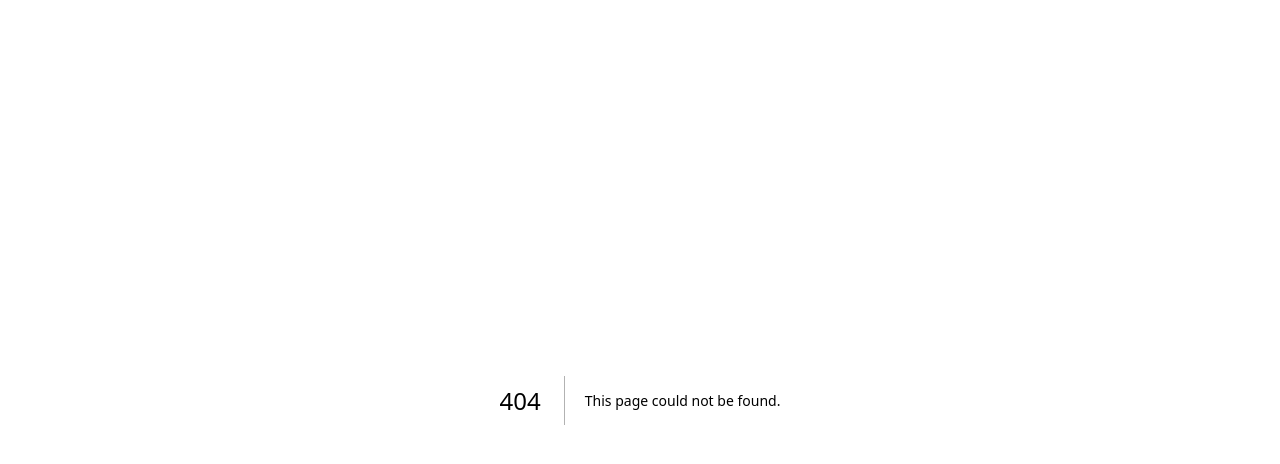
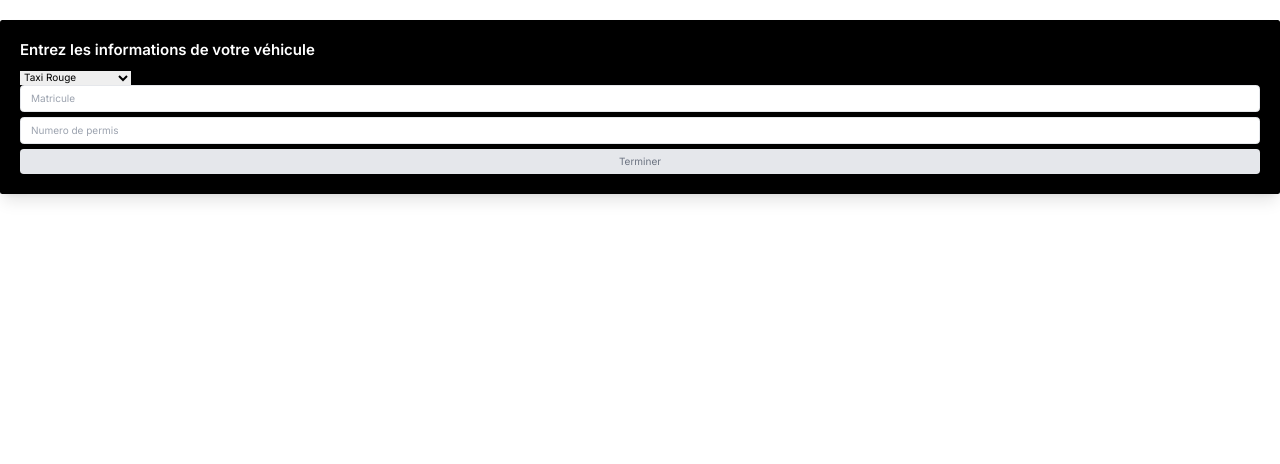
Before and after one commit to hadiatou4/pfe-taxik, a Next.js app: page /CarInfos in a window 1280 px wide. Before the commit this address had no page. Shown: the top 464 px of the page. Built offline with nearby package versions, Linux system fonts and the light colour scheme.

Commit message:
Changement effectué par Jean Co-authored-by: Jean Galant Yombouno <jgigrec323@users.noreply.github.com>

```diff
--- /dev/null
+++ b/app/CarInfos/page.jsx
@@ -0,0 +1,61 @@
+"use client"
+import React, { useState } from 'react';
+import { db } from '../firebase.config';
+import { doc, updateDoc } from 'firebase/firestore';
+import { useRouter } from 'next/navigation';
+
+function CarInfos() {
+    const [formData, setFormData] = useState({
+        type: "taxiRouge",
+        matricule: "",
+        numeroPermis: ""
+    });
+    const router = useRouter()
+
+    const handleChange = (e) => {
+        const { name, value } = e.target;
+        setFormData({ ...formData, [name]: value });
+    };
+
+    const handleSubmit = async (e) => {
+        e.preventDefault();
+        const driverId = localStorage.getItem("userId");
+
+        const conducteursRef = doc(db, 'Conducteurs', driverId);
+
+        const infos = {
+            carInfos : {
+                type: formData.type,
+        matricule: formData.matricule,
+        numeroPermis: formData.numeroPermis
+            }
+        }
+
+        try {
+            if (conducteursRef) {
+               const updatedInfo = await updateDoc(conducteursRef, infos)
+                router.push("/Driver")
+                console.log("Car information added successfully!");
+            } else {
+                console.log("No such document!");
+            }
+        } catch (error) {
+            console.error("Error updating document: ", error);
+        }
+    };
+
+    return (
+        <form onSubmit={handleSubmit} className="w-full mx-auto bg-black p-8 mt-8 rounded shadow-lg">
+            <h2 className="text-2xl text-white font-semibold mb-4">Entrez les informations de votre véhicule</h2>
+            <select name="type" id="type" value={formData.type} onChange={handleChange}>
+                <option value="taxiRouge">Taxi Rouge</option>
+                <option value="voitureConfortable">Voiture confortable</option>
+            </select>
+            <input name='matricule' type="text" required value={formData.matricule} onChange={handleChange} placeholder="Matricule" className="block w-full px-4 py-2 mb-2 border rounded-md focus:outline-none focus:border-blue-400" />
+            <input name='numeroPermis' type="text" required value={formData.numeroPermis} onChange={handleChange} placeholder="Numero de permis" className="block w-full px-4 py-2 mb-2 border rounded-md focus:outline-none focus:border-blue-400" />
+            <button type="submit" className="w-full bg-gray-200 text-gray-500 py-2 px-4 rounded-md hover:bg-gray-300 focus:outline-none focus:bg-gray-200">Terminer</button>
+        </form>
+    );
+}
+
+export default CarInfos;
--- a/app/Connexion/Login.js
+++ b/app/Connexion/Login.js
@@ -1,7 +1,8 @@
-'use client'
+'use client';
 import React, { useState } from 'react';
 import { signInWithEmailAndPassword } from 'firebase/auth';
 import { auth, db } from '../firebase.config';
+import { collection, getDocs } from 'firebase/firestore'; // Importation de collection et getDocs
 
 function Login() {
   const [email, setEmail] = useState('');
@@ -13,15 +14,30 @@ function Login() {
     setLoading(true);
     try {
       // Vérifier d'abord si l'utilisateur existe dans la base de données
-      const userDoc = await db.collection('Passagers').where('email', '==', email).get();
-      if (userDoc.empty) {
-        throw new Error("Utilisateur non trouvé");
-      }
+      const userQuerySnapshot = await getDocs(collection(db, 'Passagers'));
+      userQuerySnapshot.forEach((doc) => {
+        const userData = doc.data();
+        if (userData.email === email) {
+          // Si l'email correspond, tente de connecter l'utilisateur
+          signInUser(email, password);
+        } else {
+          setLoading(false);
+          console.error("Utilisateur non trouvé");
+        }
+      });
+    } catch (error) {
+      // Gestion des erreurs
+      console.error('Error signing in:', error.message);
+      setLoading(false);
+    }
+  };
 
+  const signInUser = async (email, password) => {
+    try {
       // Authentifier l'utilisateur avec son email et son mot de passe
       const userCredential = await signInWithEmailAndPassword(auth, email, password);
       // Connexion réussie, rediriger l'utilisateur vers la page appropriée
-      console.log('User signed in:', userCredential.user);
+      window.location.href = '/ProfileUser';
     } catch (error) {
       // Gestion des erreurs d'authentification
       console.error('Error signing in:', error.message);
@@ -35,7 +51,7 @@ function Login() {
       <form onSubmit={handleLogin}>
         <input type="email" value={email} onChange={(e) => setEmail(e.target.value)} placeholder="Email" required />
         <input type="password" value={password} onChange={(e) => setPassword(e.target.value)} placeholder="Mot de passe" required />
-        <button type="submit" disabled={loading}>Se connecter</button>
+        <button type="submit">Se connecter</button>
       </form>
     </div>
   );
--- /dev/null
+++ b/app/Driver/page.jsx
@@ -0,0 +1,16 @@
+import React from 'react'
+import Header from '../components/Header'
+import FooterP from '../components/FooterP'
+import GoogleMapDriver from '../components/GoogleMapDriver'
+function Driver() {
+  return (
+    <div>
+      <Header/>
+      <GoogleMapDriver/>
+      <FooterP/>
+    </div>
+
+  )
+}
+
+export default Driver
--- /dev/null
+++ b/app/components/GoogleMapDriver.jsx
@@ -0,0 +1,60 @@
+'use client'
+import { GoogleMap, useJsApiLoader } from '@react-google-maps/api';
+import React, { useEffect, useState } from 'react';
+
+function GoogleMapDriver() {
+    const containerStyle = {
+        width: '400px',
+        height: '400px'
+    };
+
+    const [center, setCenter] = useState({ lat: -3.745, lng: -38.523 });
+    const { isLoaded } = useJsApiLoader({
+        id: 'google-map-script',
+        googleMapsApiKey: process.env.NEXT_PUBLIC_GOOGLE_API_KEY
+    });
+
+    useEffect(() => {
+        if (navigator.geolocation) {
+            navigator.geolocation.getCurrentPosition(
+                (position) => {
+                    const { latitude, longitude } = position.coords;
+                    setCenter({ lat: latitude, lng: longitude });
+                },
+                (error) => {
+                    console.error('Error getting current position:', error);
+                }
+            );
+        } else {
+            console.error('Geolocation is not supported by this browser.');
+        }
+    }, []);
+
+    const [map, setMap] = useState(null)
+
+    const onLoad = React.useCallback(function callback(map) {
+        const bounds = new window.google.maps.LatLngBounds(center);
+        map.fitBounds(bounds);
+
+        setMap(map)
+    }, [center])
+
+    const onUnmount = React.useCallback(function callback(map) {
+        setMap(null)
+    }, [])
+
+    return isLoaded ? (
+        <GoogleMap
+            mapContainerStyle={containerStyle}
+            center={center}
+            zoom={10}
+            onLoad={onLoad}
+            onUnmount={onUnmount}
+        >
+            { /* Child components, such as markers, info windows, etc. */ }
+            <></>
+        </GoogleMap>
+    ) : <></>
+}
+
+export default GoogleMapDriver;
--- a/app/components/HeaderHome.js
+++ b/app/components/HeaderHome.js
@@ -1,7 +1,16 @@
+"use client"
 import Link from 'next/link'
 import React from 'react'
+import { useAppContext } from '../context/AppContext';
+
 
 function HeaderHome() {
+    const {setIsChauffeur} = useAppContext()
+
+    const handleOnClickChauffeur=()=>{
+        setIsChauffeur(true)
+        sessionStorage.setItem("isChauffeur", true)
+    }
   return (
     <nav>
     <div class="logo">
@@ -9,7 +18,7 @@ function HeaderHome() {
     </div>
     <ul class="navLinks">
         <li> <Link href="/Acceuil">Accueil </Link></li>
-        <li> <Link href="/Authentification" target='blank'>Se déplacer </Link></li>
+        <li> <Link href="/Authentification">Se déplacer </Link></li>
         <li> <Link href="/About">Apropos </Link></li>
         <li> <Link href="/Contact">Contact</Link></li>
 
@@ -19,8 +28,8 @@ function HeaderHome() {
             Se connecter
         </button>
         <div class="con">
-        <a href="/Authentification">Chauffeur</a>
-        <a href="/Authentification">Passager</a>
+        <Link href="/Authentification" onClick={handleOnClickChauffeur}>Chauffeur</Link>
+        <Link href="/Authentification">Passager</Link>
         </div>
     </div>
 </nav>
--- a/app/components/RegistrationForm.js
+++ b/app/components/RegistrationForm.js
@@ -2,6 +2,8 @@
 import React, { useState } from 'react';
 import { auth, db } from '../firebase.config';
 import { collection, addDoc } from 'firebase/firestore';
+import { useAppContext } from '../context/AppContext';
+import { useRouter } from 'next/navigation';
 
 const RegistrationForm = ({ uid, phoneNumber}) => {
   const [formData, setFormData] = useState({
@@ -13,10 +15,13 @@ const RegistrationForm = ({ uid, phoneNumber}) => {
     password: '',
     confirmPassword: ''
   });
+  const router = useRouter()
+  const {isChauffeur} = useAppContext()
 
   async function fire(lastName, firstName, dateN, email, password, phonenumber) {
     try {
-      const docRef = await addDoc(collection(db, 'Passagers'), {
+      let docRef;
+      let userInfos = {
         ID: uid,
         Numero: phonenumber,
         Prenom: firstName,
@@ -24,9 +29,17 @@ const RegistrationForm = ({ uid, phoneNumber}) => {
         dateN: dateN,
         email: email,
         motDePass: password,
-      });
+      }
+      if(isChauffeur){
+         docRef = await addDoc(collection(db, 'Conducteurs'),userInfos );
+      }
+      else{
+        docRef = await addDoc(collection(db, 'Passagers'),userInfos );
+      }
       console.log('Document written with Id', docRef.id);
+      localStorage.setItem("userId", docRef.id)
       return true;
+
     } catch (error) {
       console.error('Error adding document', error);
       return false;
@@ -58,7 +71,12 @@ const RegistrationForm = ({ uid, phoneNumber}) => {
     } else {
       alert('Error adding data');
     }
-   window.location.href='/ProfileUser';
+    if(isChauffeur){
+      router.push("/CarInfos")
+    }
+    else{
+      router.push("/ProfileUser")
+    }
   };
 
   return (
@@ -70,9 +88,7 @@ const RegistrationForm = ({ uid, phoneNumber}) => {
       <input type="email" name="email" placeholder="Email" value={formData.email} onChange={handleChange} required className="block w-full px-4 py-2 mb-2 border rounded-md focus:outline-none focus:border-blue-400" />
       <input type="password" name="password" placeholder="Mot de passe" value={formData.password} onChange={handleChange} required className="block w-full px-4 py-2 mb-2 border rounded-md focus:outline-none focus:border-blue-400" />
       <input type="password" name="confirmPassword" placeholder="Répéter le mot de passe" value={formData.confirmPassword} onChange={handleChange} required className="block w-full px-4 py-2 mb-2 border rounded-md focus:outline-none focus:border-blue-400" />
-      {/* <Link href="/ProfileUser">  */}
         <button type="submit" className="w-full bg-gray-200 text-gray-500 py-2 px-4 rounded-md hover:bg-gray-300 focus:outline-none focus:bg-gray-200">S'inscrire</button>
-      {/* </Link> */}
     </form>
   );
 };
--- /dev/null
+++ b/app/context/AppContext.js
@@ -0,0 +1,35 @@
+"use client"
+import React, { createContext, useContext, useState } from 'react';
+
+// Create a context for your provider
+const AppContext = createContext();
+
+// Create the provider component
+export const AppProvider = ({ children }) => {
+    // Define your states here
+
+
+    const [isChauffeur, setIsChauffeur] = useState(false)
+
+
+
+
+
+    // Provide the states and functions to the children components
+    return (
+        <AppContext.Provider value={{
+            isChauffeur, setIsChauffeur
+        }}>
+            {children}
+        </AppContext.Provider>
+    );
+};
+
+// Create a custom hook to consume the context
+export const useAppContext = () => {
+    const context = useContext(AppContext);
+    if (!context) {
+        throw new Error('useAppContext must be used within an AppProvider');
+    }
+    return context;
+};
--- a/app/firebase.config.js
+++ b/app/firebase.config.js
@@ -2,7 +2,7 @@
 import { initializeApp } from "firebase/app";
 import { getAnalytics } from "firebase/analytics";
 import { getAuth } from "firebase/auth";
-import { getFirestore } from 'firebase/firestore';
+import { getFirestore,doc,getDoc } from 'firebase/firestore';
 // TODO: Add SDKs for Firebase products that you want to use
 // https://firebase.google.com/docs/web/setup#available-libraries
 
--- a/app/layout.js
+++ b/app/layout.js
@@ -1,18 +1,22 @@
 import { Inter } from "next/font/google";
 import "./globals.css";
+import { AppProvider } from "./context/AppContext";
 
 const inter = Inter({ subsets: ["latin"] });
 
 export const metadata = {
-  title: "Create Next App",
-  description: "Generated by create next app",
+  title: "Taxik",
+  description: "Generated by Taxik",
 };
 
 export default function RootLayout({ children }) {
   return (
     <html lang="en">
       <body className={inter.className}>
-        {children}</body>
+        <AppProvider>
+          {children}
+        </AppProvider>
+      </body>
     </html>
   );
 }
```
